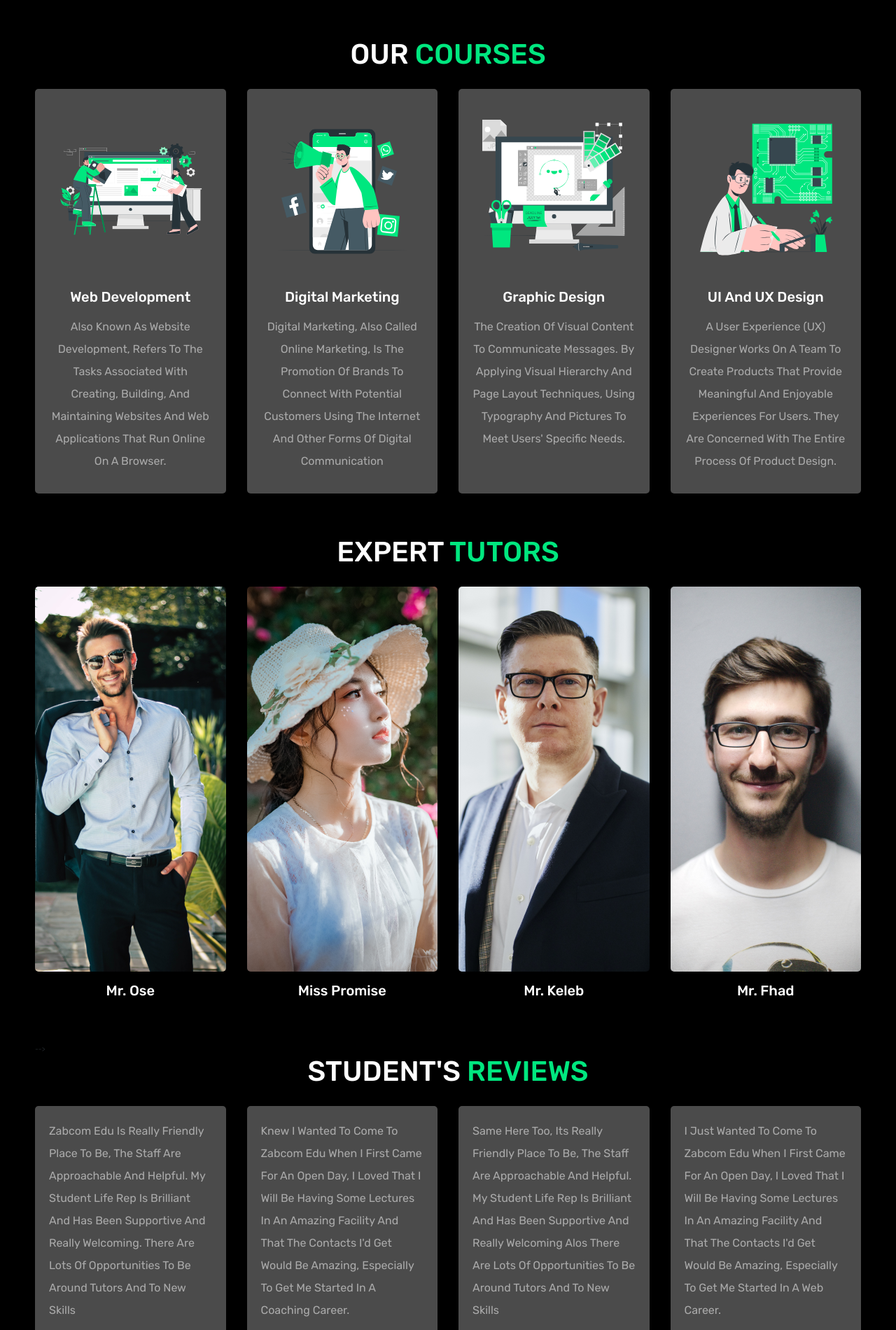
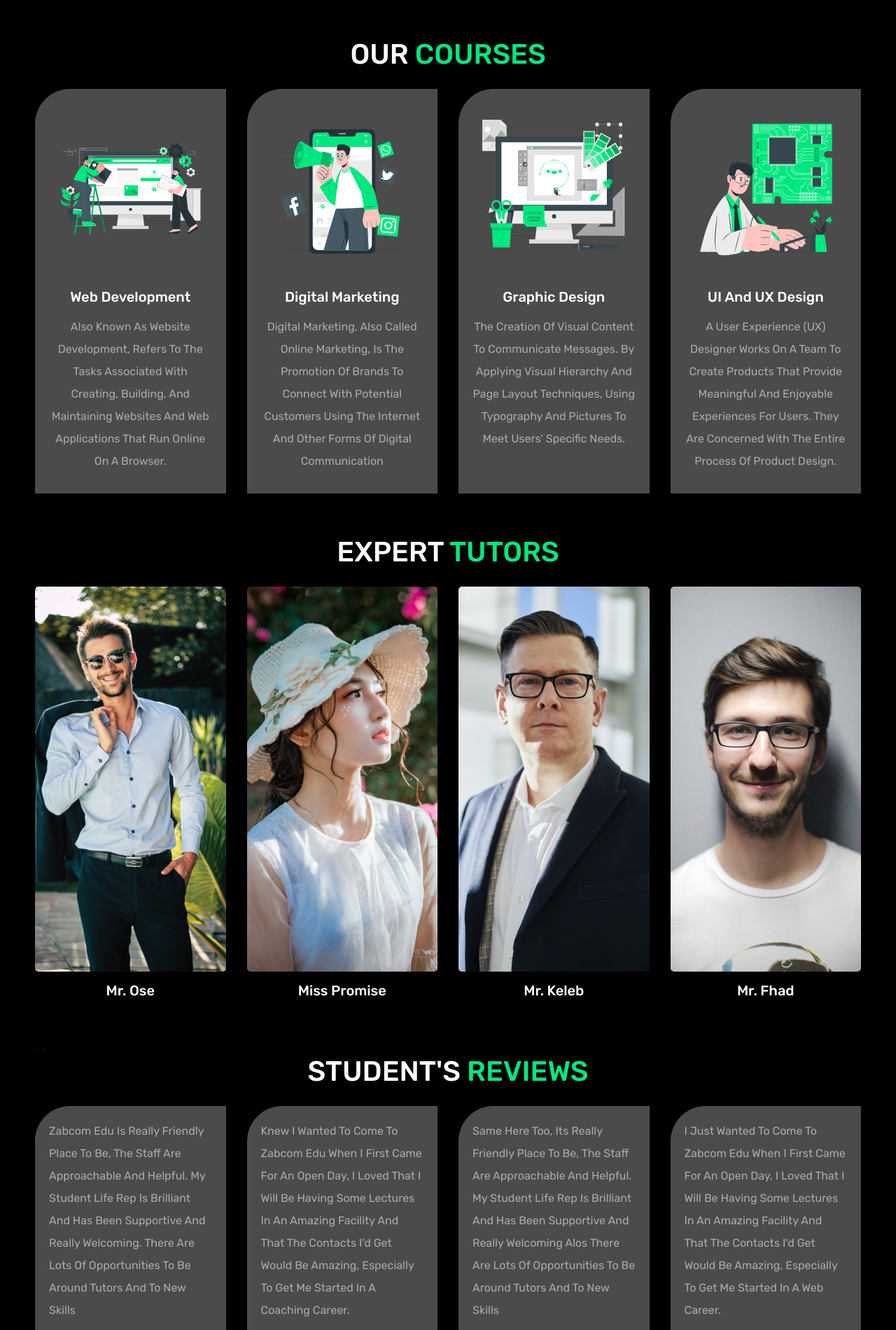
Before and after one commit to AbrahamBonsu/tmax-last-project, a plain HTML site: page desgin/index.html in a window 1280 px wide. Shown: the part 1440-3340 px from the top of the page at 70% size. Drawn offline with nearby package versions, Linux system fonts and the light colour scheme; files that its build step writes are made by us from their sources; a script that the page names is missing.

Commit message:
new commit

```diff
--- a/desgin/css/style.css
+++ b/desgin/css/style.css
@@ -261,7 +261,7 @@ section{
 
 .courses .slide{
    background-color: var(--light-bg);
-   border-radius: .5rem;
+   border-radius: 5rem 0rem 0rem 0rem;
    text-align: center;
    padding:2rem;
    margin-bottom: 4rem;
@@ -354,7 +354,7 @@ section{
 }
 
 .reviews-slider .slide{
-   border-radius: .5rem;
+   border-radius: 5rem 0rem 0rem 0rem;
    background-color: var(--light-bg);
    padding:2rem;
    margin-bottom: 4rem;
@@ -469,6 +469,7 @@ section{
    background-color: var(--light-bg);
    text-align: center;
    /* padding-bottom: 7rem; */
+   border-radius: 120px 0px 0px 0px;
 }
 
 .footer .share a{
```
